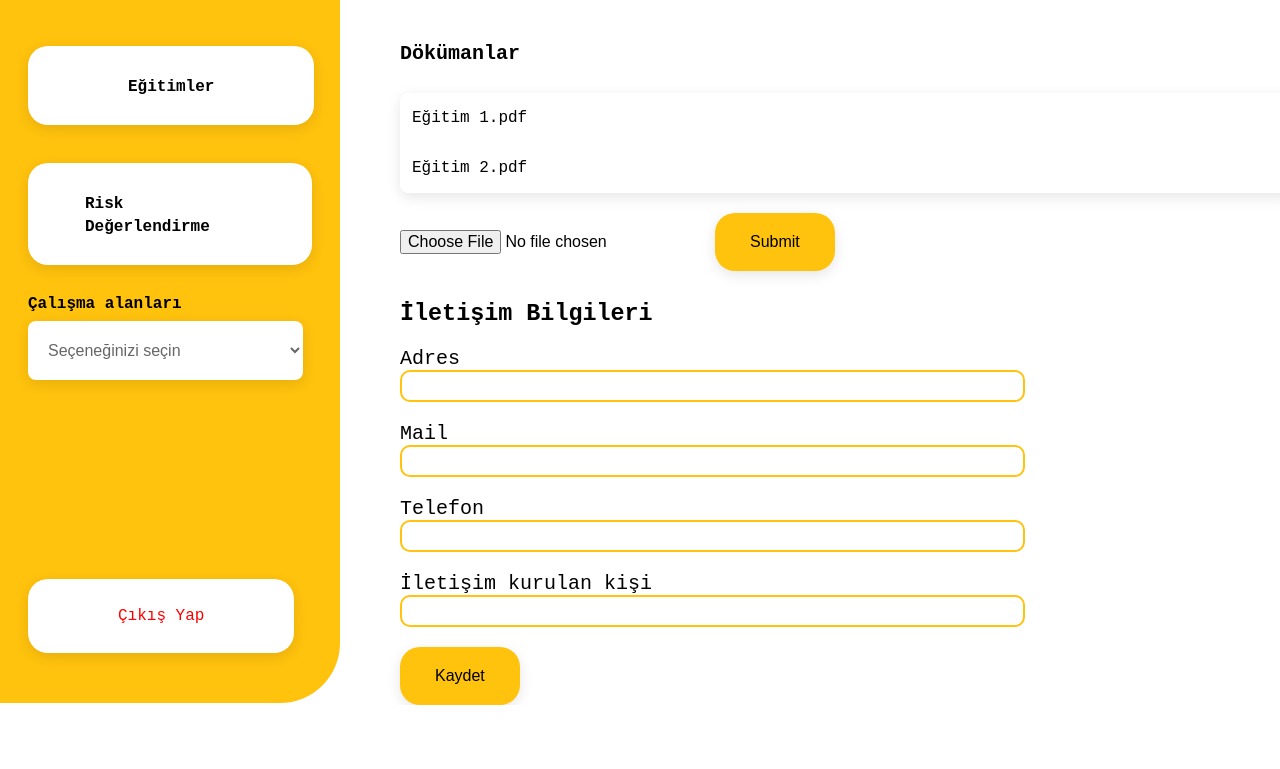
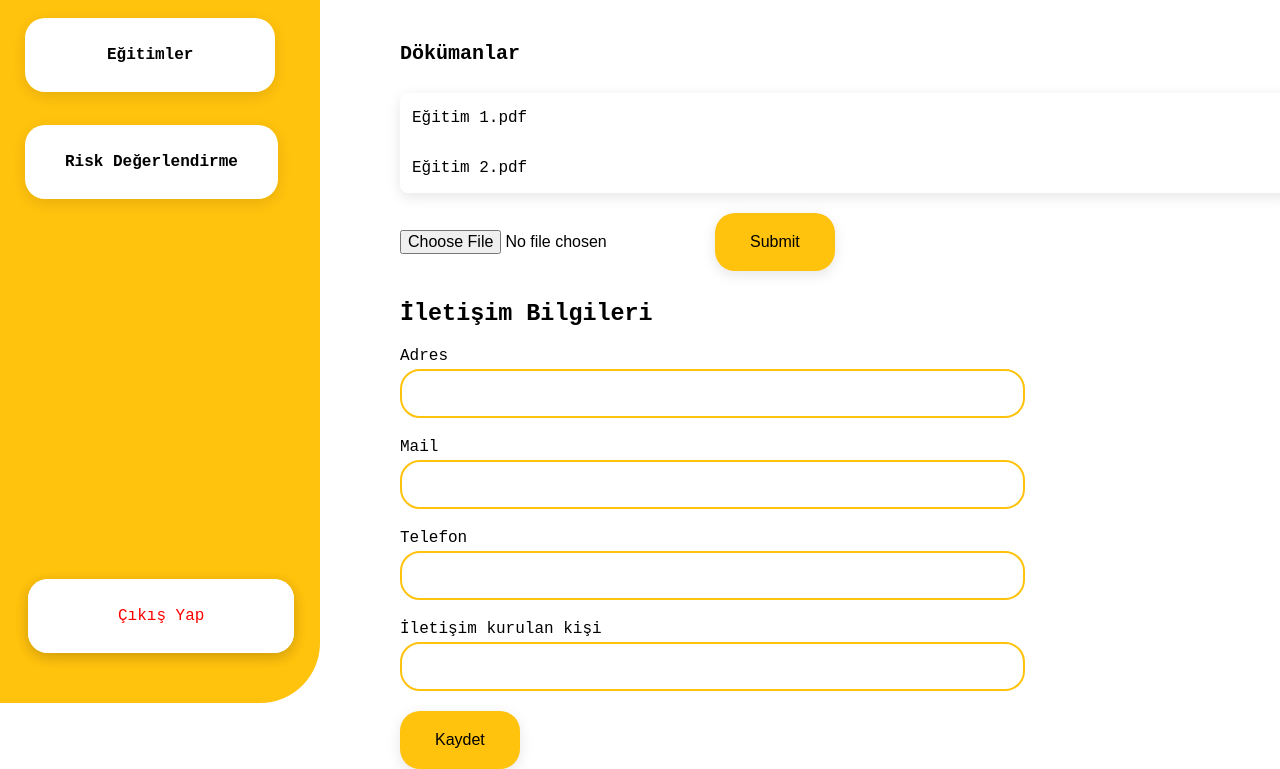
Before and after one commit to borabesiktepe/ISG-html, a plain HTML site: page workplace_panel.html in a window 1280 px wide. Shown: the part 97-866 px from the top of the page. Before the commit the page ends 802 px from the top, so only its background shows below. Drawn offline with Linux system fonts and the light colour scheme.

Commit message:
Updated Workplace Panel

```diff
--- a/styles/style_user_panel.css
+++ b/styles/style_user_panel.css
@@ -147,8 +147,7 @@ nav {
 
 .todolist-controls input[type=text] {
     border-radius: 20px;
-    border-style: solid;
-    border-color: #FFC20D;
+    border: 2px solid #FFC20D;
     font-size: 16px;
     padding: 15px 20px;
 }
--- a/styles/style_workplacepanel.css
+++ b/styles/style_workplace_panel.css
@@ -12,16 +12,17 @@ body {
 
 nav {
     position: fixed;
-    display: flex;
-    flex-direction: column;
     height: 100vh;
-    width: 340px;
+    width: 320px;
     background: #FFC20D;
     border-radius: 0px 60px 60px 0px;
 }
 
-.user-button {
-    margin: 32px 0 0 23px;
+.nav-buttons {
+    display: flex;
+    flex-direction: column;
+    margin-left: 25px;
+    margin-top: 32px;
 }
 
 .user-button i {
@@ -33,17 +34,11 @@ nav {
     text-transform: uppercase;
     font-size: 20px;
     color: black;
-    margin-left: 25px;
     font-weight: bolder;
 }
 
 .training-button {
-    background: #FFFFFF;
-    box-shadow: 0px 4px 14px rgba(0, 0, 0, 0.1);
-    border-radius: 20px;
-    width: fit-content;
-    padding: 28px 100px;
-    margin: 88px 28px 0 28px;
+    margin-top: 84px;
 }
 
 .training-button a {
@@ -51,15 +46,14 @@ nav {
     color: black;
     font-size: 16px;
     font-weight: bold;
+    padding: 28px 82px;
+    border-radius: 20px;
+    background-color: white;
+    box-shadow: 0px 4px 14px rgba(0, 0, 0, 0.1);
 }
 
 .risk-button {
-    background: #FFFFFF;
-    box-shadow: 0px 4px 14px rgba(0, 0, 0, 0.1);
-    border-radius: 20px;
-    width: fit-content;
-    padding: 28px 57px;
-    margin: 38px 28px 0 28px;
+    margin-top: 84px;
 }
 
 .risk-button a {
@@ -67,6 +61,10 @@ nav {
     color: black;
     font-size: 16px;
     font-weight: bold;
+    padding: 28px 40px;
+    border-radius: 20px;
+    background-color: white;
+    box-shadow: 0px 4px 14px rgba(0, 0, 0, 0.1);
 }
 
 .workplace-select {
@@ -179,12 +177,15 @@ nav {
     margin-top: 20px;
 }
 
+.input-box label {
+    font-size: 16px;
+    margin-bottom: 4px;
+}
+
 .input-box input[type=text] {
-    font-size: 16px;
-    padding: 5px;
-    border-radius: 10px;
-    border-color: #FFC20D;
-    border-style: solid;
+    border-radius: 20px;
+    border: 2px solid #FFC20D;
+    padding: 15px 20px;
 }
 
 .contact-section button {
--- a/workplace_panel.html
+++ b/workplace_panel.html
@@ -5,15 +5,16 @@
     <meta charset="UTF-8">
     <meta http-equiv="X-UA-Compatible" content="IE=edge">
     <meta name="viewport" content="width=device-width, initial-scale=1.0">
-    <link rel="stylesheet" href="/styles/style_workplacepanel.css">
+    <link rel="stylesheet" href="/styles/style_workplace_panel.css">
     <link rel="stylesheet" href="https://cdnjs.cloudflare.com/ajax/libs/font-awesome/6.3.0/css/all.min.css">
     <title>ABC Şirketi Çalışma Alanı</title>
 </head>
 
 <body>
     <nav>
+        <div class="nav-buttons">
             <div class="user-button">
-            <a href="userpanel.html">
+                <a href="http://">
                     <i class="fa-solid fa-helmet-safety"></i>
                     John Doe
                 </a>
@@ -25,15 +26,9 @@
 
             <div class="risk-button"><a href="http://">Risk Değerlendirme</a></div>
 
-        <div class="workplace-select">
-            <label>Çalışma alanları</label>
-            <select>
-                <option value="" disabled selected>Seçeneğinizi seçin</option>
-                <option value="sirket1">ABC Şirketi</option>
-                <option value="sirket2">XYZ Şirketi</option>
-                <option value="sirket3">PQR Şirketi</option>
-                <option value="sirket3">DEF Şirketi</option>
-            </select>
+            <form th:action="@{/logout}" method="post">
+                <input type="submit" value="Çıkış Yap" class="logoff-button" />
+            </form>
         </div>
 
         <form th:action="@{/logout}" method="post">
```
Lines whose indentation alone changed are shown as unchanged.
